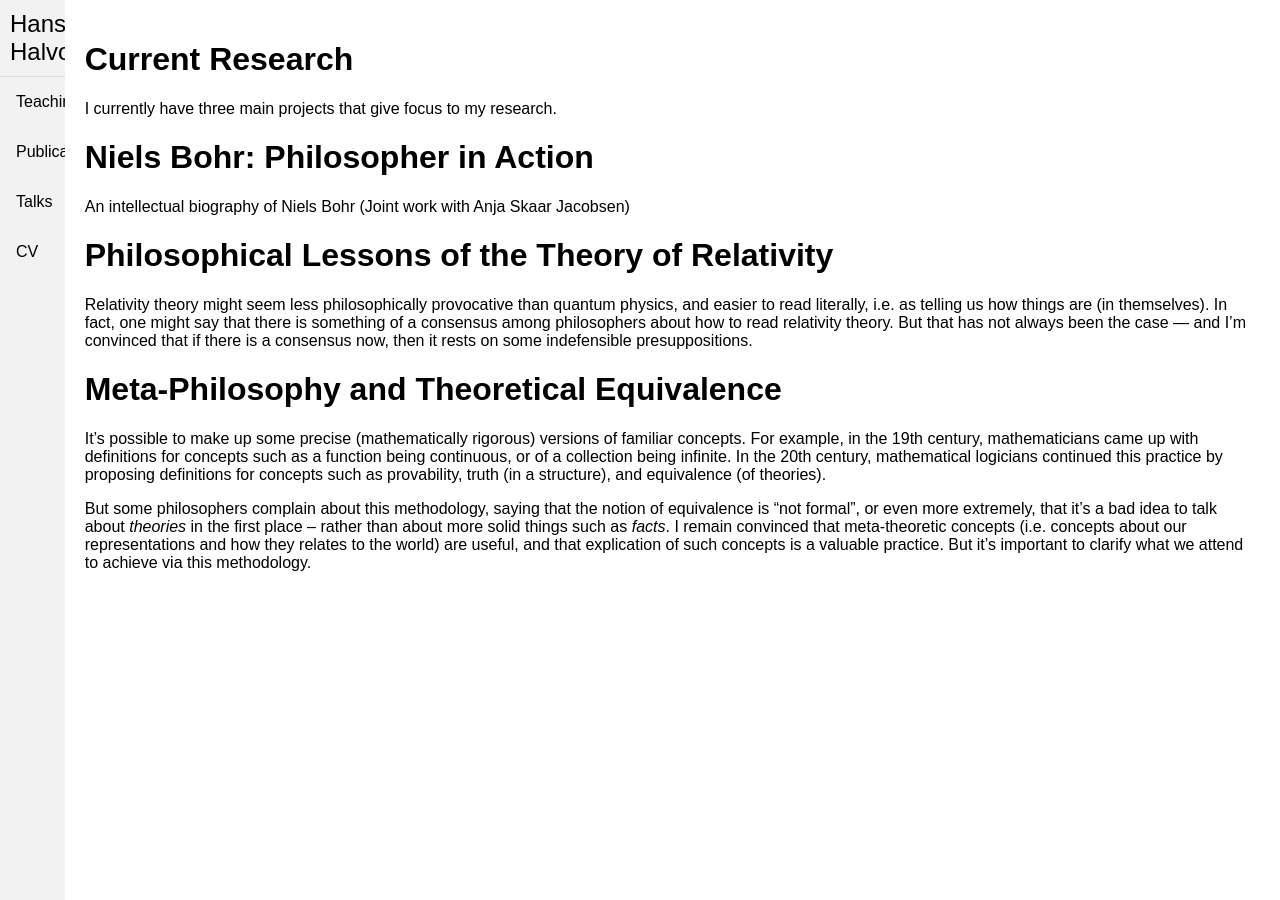
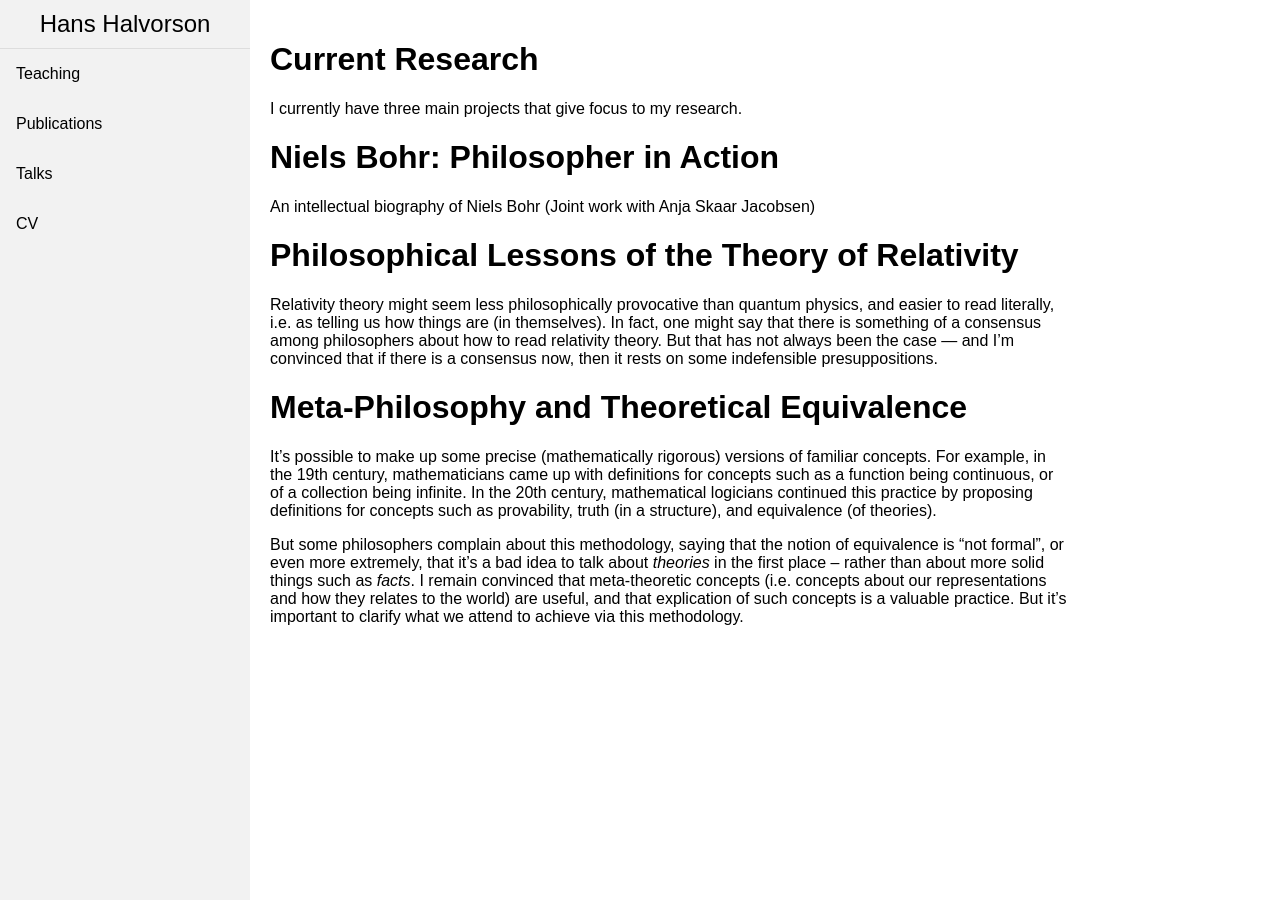
Before and after one commit to hhalvors/hhalvors.github.io, a Jekyll site: the page built from index.md, in a window 1280 px wide. Built offline with Jekyll 4.4.1, drawn with Linux system fonts in a browser that asks for light colours.

Commit message:
playing with default.html

```diff
--- a/_layouts/default.html
+++ b/_layouts/default.html
@@ -10,12 +10,20 @@
             margin: 0;
             display: flex;
         }
-        .menu-bar {
-            background-color: #f2f2f2;
-            width: 200px;
-            height: 100vh;
-            overflow: auto;
-        }
+	.menu-bar {
+	    background-color: #f2f2f2;
+	    min-width: 250px; /* Adjust as needed */
+	    max-width: 300px; /* Adjust as needed */
+	    height: 100vh;
+	    overflow: auto;
+	}
+
+	.header {
+	    font-size: 24px; /* Adjust as needed */
+	    text-align: center;
+	    padding: 10px; /* Adjust as needed */
+	    border-bottom: 1px solid #ddd;
+	}
         .menu-bar a {
             display: block;
             color: black;
@@ -25,16 +33,16 @@
         .menu-bar a:hover {
             background-color: #ddd;
         }
-        .content {
-            flex-grow: 1;
-            padding: 20px;
-        }
         .header {
             font-size: 24px;
             text-align: center;
             padding: 10px;
             border-bottom: 1px solid #ddd;
         }
+	.content {
+	    padding: 20px; /* Adjust this value as needed */
+	    max-width: 800px;
+	}
     </style>
 </head>
 <body>
```
